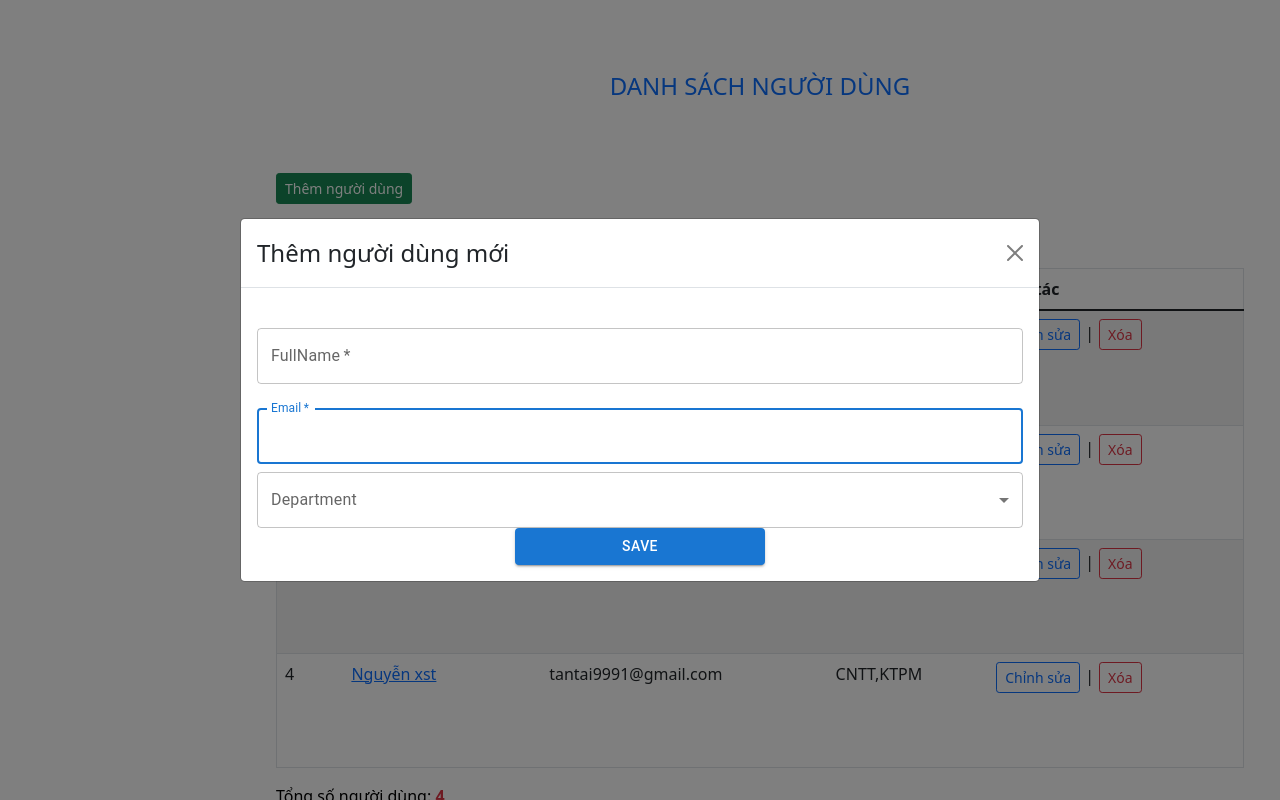
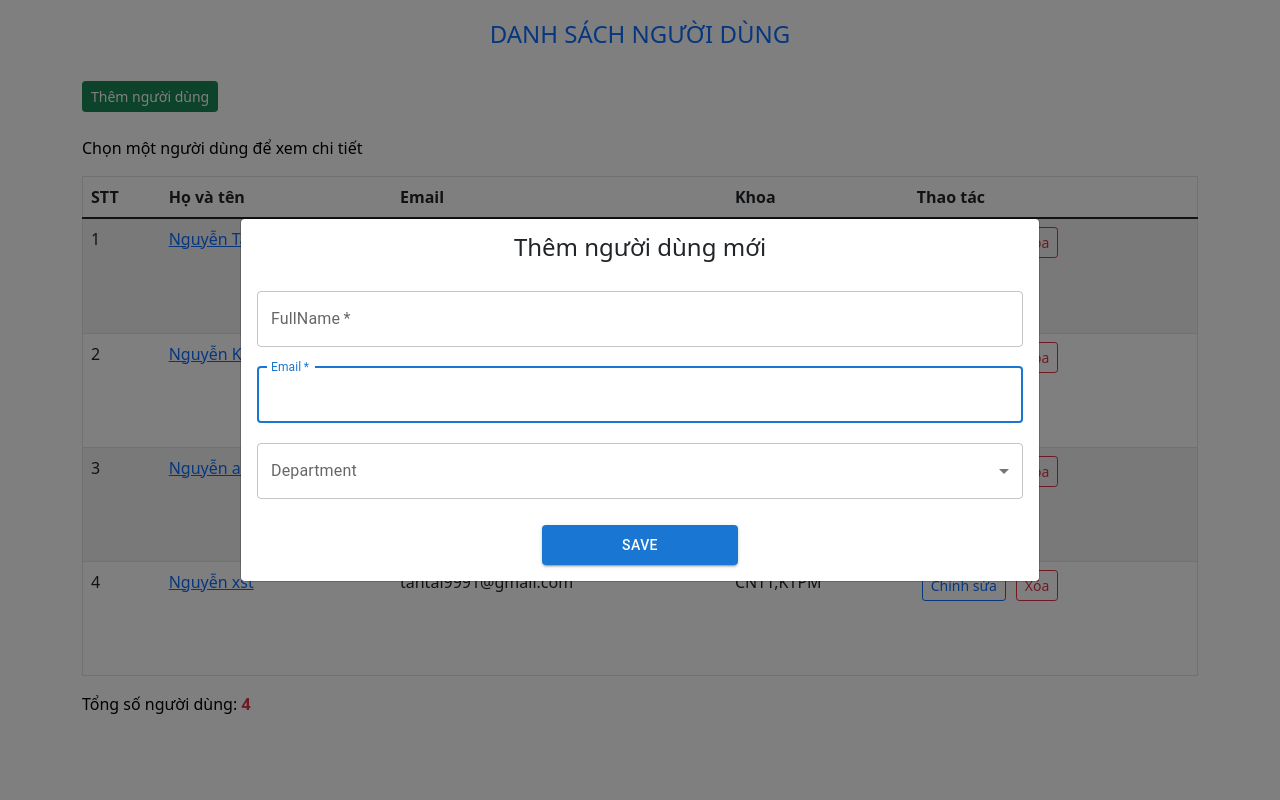
Before and after one commit to tranthanhbinh1504/web-nang-cao, a React (Create React App) app in the folder front-end/: page /listuser in a window 1280 px wide. Both pictures are taken after a click on the button "Thêm người dùng". Shown: the top 800 px of the page. Built offline with nearby package versions, Linux system fonts and the light colour scheme.

Commit message:
update user

```diff
--- a/front-end/package.json
+++ b/front-end/package.json
@@ -64,6 +64,7 @@
     "@typescript-eslint/eslint-plugin": "^5.3.1",
     "@typescript-eslint/parser": "^5.3.1",
     "eslint": "^7.11.0",
-    "eslint-plugin-react": "^7.26.1"
+    "eslint-plugin-react": "^7.26.1",
+    "sass": "^1.45.0"
   }
 }
--- a/front-end/src/App.css
+++ b/front-end/src/App.css
@@ -1,6 +1,5 @@
 .App {
     background-color: #FFF;
-    min-height: 1000px;
     height: auto;
 }
 @media only screen and (max-width: 600px){
--- a/front-end/src/pages/InApp/Dashboard/index.tsx
+++ b/front-end/src/pages/InApp/Dashboard/index.tsx
@@ -8,7 +8,7 @@ import OndemandVideoIcon from '@mui/icons-material/OndemandVideo'
 import FavoriteIcon from '@mui/icons-material/Favorite'
 import CommentIcon from '@mui/icons-material/Comment'
 import KeyboardArrowDownIcon from '@mui/icons-material/KeyboardArrowDown'
-import './index.css'
+import './style.scss'
 
 export default function DashBoard() {
 
--- a/front-end/src/pages/InApp/User/index.tsx
+++ b/front-end/src/pages/InApp/User/index.tsx
@@ -4,9 +4,7 @@ import { Modal } from 'react-bootstrap'
 import Button from '@mui/material/Button'
 import Box from '@mui/material/Box'
 import TextField from '@mui/material/TextField'
-import { useTheme } from '@mui/material/styles'
-import './style.css'
-import InfiniteScroll from 'react-infinite-scroll-component'
+import  './style.scss'
 import { useForm,Controller } from 'react-hook-form'
 import * as yup from 'yup'
 import { yupResolver } from '@hookform/resolvers/yup'
@@ -14,6 +12,7 @@ import InputLabel from '@mui/material/InputLabel'
 import MenuItem from '@mui/material/MenuItem'
 import FormControl from '@mui/material/FormControl'
 import Select from '@mui/material/Select'
+
 const drawerWidth = 240
 
 //schema validate of Add User Modal
@@ -21,6 +20,12 @@ interface AddUserModal {
   fullname: string
   email: string
   department: string
+}
+
+enum ModalAction {
+  ADD = 'ADD',
+  EDIT = 'EDIT',
+  DELETE = 'DELETE'
 }
 
 const schema = yup.object({
@@ -31,78 +36,189 @@ const schema = yup.object({
 
 const Userdata = [
   {
-    // id: '1',
     fullname: 'Nguyễn Tấn Tài',
     email: 'tantai9991@gmail.com',
     department: 'CNTT,KTPM',
   },
   {
-    // id: '2',
     fullname: 'Nguyễn Khải',
     email: 'tantai9991@gmail.com',
     department: 'CNTT,KTPM',
   },
   {
-    // id: '3',
     fullname: 'Nguyễn abc',
     email: 'khai@gmail.com',
     department: 'CNTT,KTPM',
   },
   {
-    // id: '4',
     fullname: 'Nguyễn xst',
     email: 'tantai9991@gmail.com',
     department: 'CNTT,KTPM',
   },
 ]
+
+const ITEM_HEIGHT = 48
+
+const ITEM_PADDING_TOP = 8
+
+const MenuProps = {
+  PaperProps: {
+    style: {
+      maxHeight: ITEM_HEIGHT * 4.5 + ITEM_PADDING_TOP,
+      width: 250,
+    },
+  },
+}
+
 export default function UserAdmin() {
-  //infinity scroll
-  // show or hide add user modal
-  const [show, setShow] = useState(false)
-  const handleClose = () => setShow(false)
-  const handleShow = () => setShow(true)
-  //get value from Add user Form modal
+  const [modal, setModal] = useState(false)
+  const [action, setAction] = useState('')
+  const [age, setAge] = React.useState('')
+
   const { register, handleSubmit,setValue, formState: { errors } } = useForm<AddUserModal>({
     resolver: yupResolver(schema)
   })
+
   const onSubmit = (data: AddUserModal) =>{
     console.log(data)
     Userdata.push(data)
   }
-  const [age, setAge] = React.useState('')
+
   const handleChange = (event:any) => {
     setAge(event.target.value)
   }
-  //get department value from Form Add User Modal
-  // show or hide edit user modal
-  const [show1, setShow1] = useState(false)
-  const handleClose1 = () => setShow1(false)
-  const handleShow1 = (user:any) => {
-    setValue('fullname',user.fullname)
-    console.log(user)
-    setShow1(true)
+
+  const openModal = (action: string, data?: any) => {
+    setModal(true)
+    setAction(action)
+    if (data) {
+      setValue('fullname', data.fullname)
+      setValue('email', data.email)
+      setValue('department', data.department)
+    }
   }
-  // show or hide delete user modal
-  const [show2, setShow2] = useState(false)
-  const handleClose2 = () => setShow2(false)
-  const handleShow2 = () => setShow2(true)
-  //set select department in add user modal
-  const ITEM_HEIGHT = 48
-  const ITEM_PADDING_TOP = 8
-  const MenuProps = {
-    PaperProps: {
-      style: {
-        maxHeight: ITEM_HEIGHT * 4.5 + ITEM_PADDING_TOP,
-        width: 250,
-      },
-    },
+
+  const closeModal = () => {
+    setModal(false)
+    setAction('')
+    setValue('fullname', '')
+    setValue('email', '')
+    setValue('department', '')
   }
-  const theme = useTheme()
-  const userAdmin = (
-    <div>
+
+
+  const modalHeader = () => {
+    return (
+      <Modal.Title className='form_header'>
+        {action === ModalAction.ADD && <div>Thêm người dùng mới</div>}
+        {action === ModalAction.EDIT && <div>Chỉnh sửa người dùng</div>}
+        {action === ModalAction.DELETE && <div>Xoá người dùng</div>}
+      </Modal.Title>
+    )
+  }
+
+  const modalBody = () => {
+    return (
+      <Modal.Body>
+        {
+          (action === ModalAction.ADD || action === ModalAction.EDIT) &&
+          <Box component="form" noValidate onSubmit={handleSubmit(onSubmit)}>
+            <div className='form_field'>
+              <TextField
+                required
+                fullWidth
+                label="FullName"
+                autoComplete="fullname"
+                autoFocus
+                {...register('fullname')}
+                helperText= {errors.fullname?.message}
+              />
+            </div>
+            <div className='form_field'>
+              <TextField
+                required
+                fullWidth
+                label="Email"
+                autoComplete="Email"
+                autoFocus
+                {...register('email')}
+                helperText= {errors.email?.message}
+              />
+            </div>
+            <div className='form_field'>
+              <FormControl fullWidth>
+                <InputLabel id="demo-simple-select-label">Department</InputLabel>
+                <Select
+                  labelId="demo-simple-select-label"
+                  label="Department"
+                  fullWidth
+                  required
+                  {...register('department')}
+                  onChange={handleChange}
+                >
+                  <MenuItem value={'CNTT'}>a</MenuItem>
+                  <MenuItem value={'CNTT1'}>b</MenuItem>
+                  <MenuItem value={'CNTT2'}>c</MenuItem>
+                </Select>
+              </FormControl>
+            </div>
+            <div className='form_btn'>
+              <Button
+                type="submit"
+                size='medium'
+                variant="contained"
+                onClick={closeModal}
+                sx={{ marginTop: 2, paddingX: 10, paddingY: 1 }}
+              >
+                Save
+              </Button>
+            </div>
+          </Box>
+        }
+        { action === ModalAction.DELETE &&
+          <>
+            <div>Bạn có chắc chắn muốn xóa dữ liệu</div>
+            <div className='form_btn'>
+              <Button
+                className='form_btnAction'
+                type='submit'
+                color='success'
+                size='medium'
+                variant='contained'
+                onClick={closeModal}
+                sx={{ marginTop: 2, paddingX: 5, paddingY: 1, marginRight: 2 }}
+              >
+                Cancle
+              </Button>
+              <Button
+                className='form_btnAction'
+                type='submit'
+                color='error'
+                size='medium'
+                variant='contained'
+                onClick={closeModal}
+                sx={{ marginTop: 2, paddingX: 5, paddingY: 1,  marginLeft: 2 }}
+              >
+                Delete
+              </Button>
+            </div>
+          </>
+
+        }
+      </Modal.Body>
+    )
+  }
+
+  return (
+    <div className="user-admin">
       <div className="container useradmin">
-        <h4 className="my-5 text-primary text-center text-uppercase">Danh sách người dùng</h4>
-        <button className="btn btn-success btn-sm my-4" onClick={handleShow}>Thêm người dùng</button>
+        <h4 className="header text-primary text-center text-uppercase">Danh sách người dùng</h4>
+        <button
+          className="btn btn-success btn-sm my-4"
+          onClick={() => openModal(ModalAction.ADD)}
+        >
+          Thêm người dùng
+        </button>
         <p>Chọn một người dùng để xem chi tiết</p>
         <table className="table table-striped border user-table">
           <thead>
@@ -123,9 +239,16 @@ export default function UserAdmin() {
                   <td>{user.email}</td>
                   <td>{user.department}</td>
                   <td>
-                    <button className="btn btn-sm btn-outline-primary btn-edit-delete" onClick={()=>handleShow1(user)}>Chỉnh sửa</button>
-                    <span>|</span>
-                    <button className="btn btn-sm btn-outline-danger btn-edit-delete"  onClick={handleShow2}>Xóa</button>
+                    <button
+                      className="btn btn-sm btn-outline-primary btn-edit-delete"
+                      onClick={() => openModal(ModalAction.EDIT, user)}>
+                        Chỉnh sửa
+                    </button>
+                    <button
+                      className="btn btn-sm btn-outline-danger btn-edit-delete"
+                      onClick={() => openModal(ModalAction.DELETE)}>
+                        Xóa
+                    </button>
                   </td>
                 </tr>
               )
@@ -134,151 +257,16 @@ export default function UserAdmin() {
         </table>
         <p>Tổng số người dùng: <strong className="text-danger">{Userdata.length}</strong></p>
       </div>
-      {/* add MOdal */}
       <Modal
-        show={show}
-        onHide={handleClose}
+        show={modal}
+        onHide={closeModal}
         size="lg"
         aria-labelledby="contained-modal-title-vcenter"
         centered
       >
-        <Modal.Header closeButton>
-          <Modal.Title>Thêm người dùng mới</Modal.Title>
-        </Modal.Header>
-        <Modal.Body>
-          <Box component="form" noValidate onSubmit={handleSubmit(onSubmit)} sx={{ mt: 1 }}>
-            <TextField
-              className='Login-input'
-              margin="normal"
-              required
-              fullWidth
-              id="fullname"
-              label="FullName"
-              autoComplete="fullname"
-              autoFocus
-              {...register('fullname')}
-              helperText= {errors.fullname?.message}
-            />
-            <TextField
-              className='Login-input'
-              margin="normal"
-              required
-              fullWidth
-              id="email"
-              label="Email"
-              autoComplete="Email"
-              autoFocus
-              {...register('email')}
-              helperText= {errors.email?.message}
-            />
-            <FormControl fullWidth>
-              <InputLabel id="demo-simple-select-label">Department</InputLabel>
-              <Select
-                labelId="demo-simple-select-label"
-                id="department"
-                label="Department"
-                fullWidth
-                required
-                {...register('department')}
-                onChange={handleChange}
-              >
-                <MenuItem value={'CNTT'}>Công Nghệ Thông Tin</MenuItem>
-                <MenuItem value={'CNTT1'}>Công Nghệ Thông Tin</MenuItem>
-                <MenuItem value={'CNTT2'}>Công Nghệ Thông Tin</MenuItem>
-              </Select>
-            </FormControl>
-            <Button
-              className="login-btn"
-              type="submit"
-              fullWidth
-              variant="contained"
-              sx={{ mt: 3, mb: 2 }}
-              onClick={handleClose}
-            >
-                Save
-            </Button>
-          </Box>
-        </Modal.Body>
-      </Modal>
-
-      {/* edit Modal */}
-      <Modal
-        show={show1}
-        onHide={handleClose1}
-        size="lg"
-        aria-labelledby="contained-modal-title-vcenter"
-        centered
-      >
-        <Modal.Header closeButton>
-          <Modal.Title>Chỉnh sửa người dùng</Modal.Title>
-        </Modal.Header>
-        <Modal.Body>
-          <Box component="form" noValidate onSubmit={handleSubmit(onSubmit)} sx={{ mt: 1 }}>
-            <TextField
-              className='Login-input'
-              margin="normal"
-              required
-              fullWidth
-              id="fullname"
-              label="FullName"
-              autoComplete="fullname"
-              autoFocus
-              {...register('fullname')}
-              helperText= {errors.fullname?.message}
-            />
-            <Button
-              className="login-btn"
-              type="submit"
-              fullWidth
-              variant="contained"
-              sx={{ mt: 3, mb: 2 }}
-              onClick={handleClose1}
-            >
-                Save Changes
-            </Button>
-          </Box>
-        </Modal.Body>
-      </Modal>
-      {/* delete Modal */}
-      <Modal
-        show={show2}
-        onHide={handleClose2}
-        size="lg"
-        aria-labelledby="contained-modal-title-vcenter"
-        centered
-      >
-        <Modal.Header closeButton>
-          <Modal.Title>Xóa người dùng</Modal.Title>
-        </Modal.Header>
-        <Modal.Body>Bạn có chắc chắn muốn xóa <strong>Nguyễn Tấn Tài</strong></Modal.Body>
-        <Modal.Footer>
-          <Button onClick={handleClose2}>
-            Delete
-          </Button>
-        </Modal.Footer>
+        { modalHeader() }
+        { modalBody() }
       </Modal>
     </div>
   )
-  return(
-    <div className="user-admin">
-      <Box sx={{ display: 'flex' }}>
-        <Box
-          component="main"
-          sx={{ flexGrow: 1, p: 3, width: { sm: `calc(100% - ${drawerWidth}px)` },marginLeft:`${drawerWidth}px`}}
-          className='box-UserAdmin'
-        >
-          {userAdmin}
-        </Box>
-      </Box>
-      <Box sx={{ display: 'flex' }}>
-        <Box
-          component="main"
-          sx={{ flexGrow: 1, p: 3, width: { sm: `calc(100% - ${drawerWidth}px)` },marginLeft:`${drawerWidth}px`}}
-          className='box-UserAdmin'
-        >
-          <Footer />
-        </Box>
-      </Box>
-    </div>
-  )
 }
--- a/front-end/src/pages/InApp/User/style.css
+++ /dev/null
@@ -1,18 +0,0 @@
-.useradmin {
-    width: 100%;
-    height: auto;
-}
-.useradmin .btn-edit-delete {
-    margin-left: 5px;
-    margin-right: 5px;
-}
-.useradmin .user-table {
-    min-height: 500px;
-}
-@media only screen and (max-width: 600px){
-
-    .box-UserAdmin {
-        margin-left: 0 !important;
-    }
-
-}
--- /dev/null
+++ b/front-end/src/pages/InApp/User/style.scss
@@ -0,0 +1,37 @@
+.form {
+  &_header {
+    padding-top: 10px;
+    text-align: center;
+  }
+  &_field {
+    padding: 10px 0;
+  }
+  &_btn {
+    display: flex;
+    justify-content: center;
+  }
+  &_btnAction {
+    margin: 15px;
+  }
+}
+
+.useradmin {
+  width: 100%;
+  height: auto;
+}
+.useradmin .btn-edit-delete {
+  margin-left: 5px;
+  margin-right: 5px;
+}
+.useradmin .user-table {
+  min-height: 500px;
+}
+@media only screen and (max-width: 600px){
+  .box-UserAdmin {
+    margin-left: 0 !important;
+  }
+}
+
+.header {
+  padding-top: 20px;
+}
```
Also changed, not shown: front-end/src/pages/InApp/Dashboard/style.scss (renamed from front-end/src/pages/InApp/Dashboard/index.css), front-end/src/pages/InApp/Proflie/style.css (deleted), front-end/src/pages/InApp/Proflie/style.scss (added), 2 other files (tests, documents, lock files or other folders).
